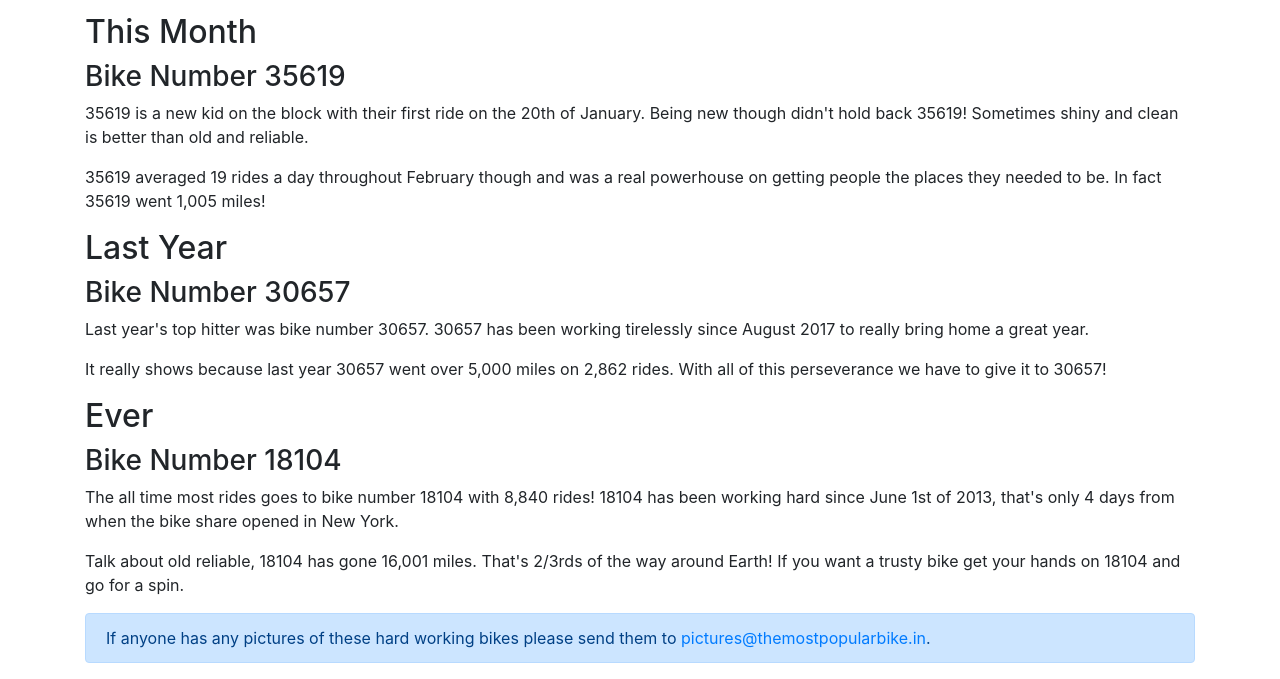
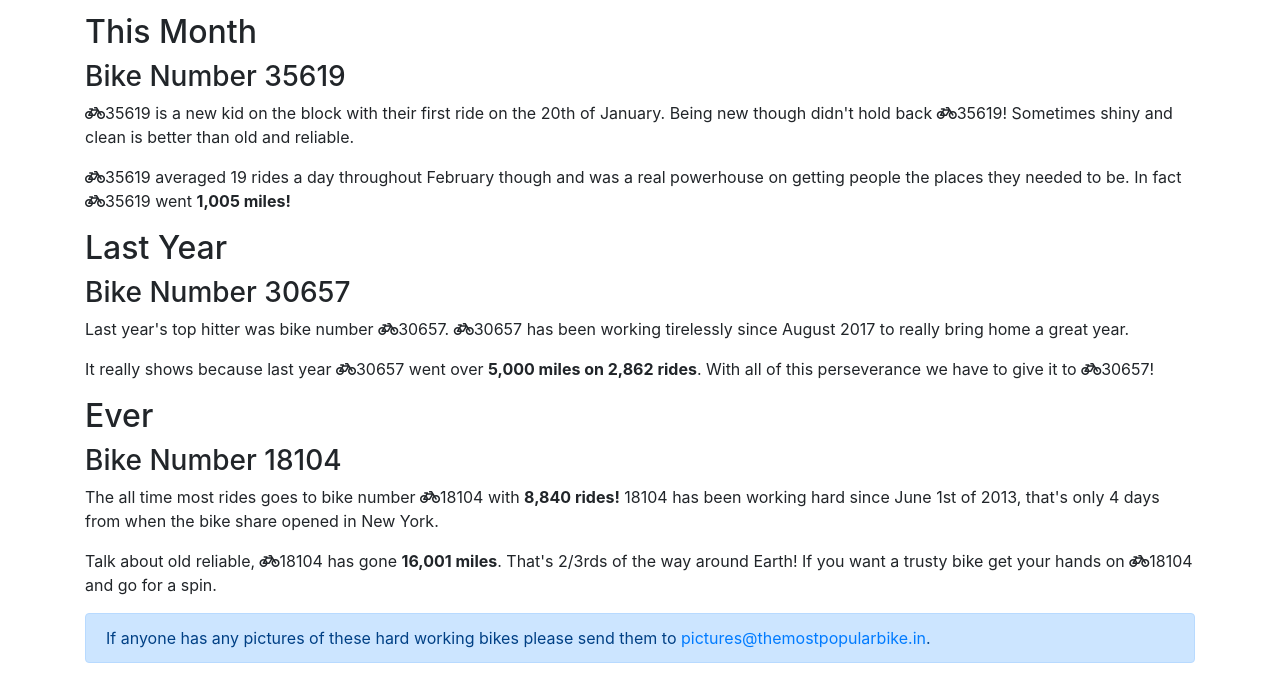
Before and after one commit to cbattlegear/cbattlegear.github.io, a plain HTML site: page newyork/index.htm in a window 1280 px wide. Shown: the part 162-841 px from the top of the page. Drawn offline with nearby package versions, Linux system fonts and the light colour scheme.

Commit message:
Styles and Font Awesome

```diff
--- a/newyork/index.htm
+++ b/newyork/index.htm
@@ -9,6 +9,10 @@
     <!-- Bootstrap CSS -->
     <link rel="stylesheet" href="https://stackpath.bootstrapcdn.com/bootstrap/4.1.3/css/bootstrap.min.css"
         integrity="sha384-MCw98/SFnGE8fJT3GXwEOngsV7Zt27NXFoaoApmYm81iuXoPkFOJwJ8ERdknLPMO" crossorigin="anonymous">
+
+    <!-- Font Awesome CSS -->
+    <link rel="stylesheet" href="https://use.fontawesome.com/releases/v5.7.2/css/all.css"
+        integrity="sha384-fnmOCqbTlWIlj8LyTjo7mOUStjsKC4pOpQbqyi7RrhN7udi9RwhKkMHpvLbHG9Sr" crossorigin="anonymous">
 
     <title>The Most Popular Bike In New York</title>
 </head>
@@ -50,22 +54,22 @@
         </figure>
         <h2>This Month</h2>
         <h3>Bike Number 35619</h3>
-        <p>35619 is a new kid on the block with their first ride on the 20th of January. Being new though didn't hold
-            back 35619! Sometimes shiny and clean is better than old and reliable.</p>
-        <p>35619 averaged 19 rides a day throughout February though and was a real powerhouse on getting people the
-            places they needed to be. In fact 35619 went 1,005 miles!</p>
+        <p><i class="fas fa-bicycle"></i>35619 is a new kid on the block with their first ride on the 20th of January. Being new though didn't hold
+            back <i class="fas fa-bicycle"></i>35619! Sometimes shiny and clean is better than old and reliable.</p>
+        <p><i class="fas fa-bicycle"></i>35619 averaged 19 rides a day throughout February though and was a real powerhouse on getting people the
+            places they needed to be. In fact <i class="fas fa-bicycle"></i>35619 went <b>1,005 miles!</b></p>
         <h2>Last Year</h2>
         <h3>Bike Number 30657</h3>
-        <p>Last year's top hitter was bike number 30657. 30657 has been working tirelessly since August 2017 to really
+        <p>Last year's top hitter was bike number <i class="fas fa-bicycle"></i>30657. <i class="fas fa-bicycle"></i>30657 has been working tirelessly since August 2017 to really
             bring home a great year.</p>
-        <p>It really shows because last year 30657 went over 5,000 miles on 2,862 rides. With all of this perseverance
-            we have to give it to 30657!</p>
+        <p>It really shows because last year <i class="fas fa-bicycle"></i>30657 went over <b>5,000 miles on 2,862 rides</b>. With all of this perseverance
+            we have to give it to <i class="fas fa-bicycle"></i>30657!</p>
         <h2>Ever</h2>
         <h3>Bike Number 18104</h3>
-        <p>The all time most rides goes to bike number 18104 with 8,840 rides! 18104 has been working hard since June
+        <p>The all time most rides goes to bike number <i class="fas fa-bicycle"></i>18104 with <b>8,840 rides!</b> 18104 has been working hard since June
             1st of 2013, that's only 4 days from when the bike share opened in New York.</p>
-        <p>Talk about old reliable, 18104 has gone 16,001 miles. That's 2/3rds of the way around Earth! If you want a
-            trusty bike get your hands on 18104 and go for a spin.</p>
+        <p>Talk about old reliable, <i class="fas fa-bicycle"></i>18104 has gone <b>16,001 miles</b>. That's 2/3rds of the way around Earth! If you want a
+            trusty bike get your hands on <i class="fas fa-bicycle"></i>18104 and go for a spin.</p>
         <div class="alert alert-primary" role="alert">
             If anyone has any pictures of these hard working bikes please send them to <a
                 href="mailto:pictures@themostpopularbike.in">pictures@themostpopularbike.in</a>.
```
